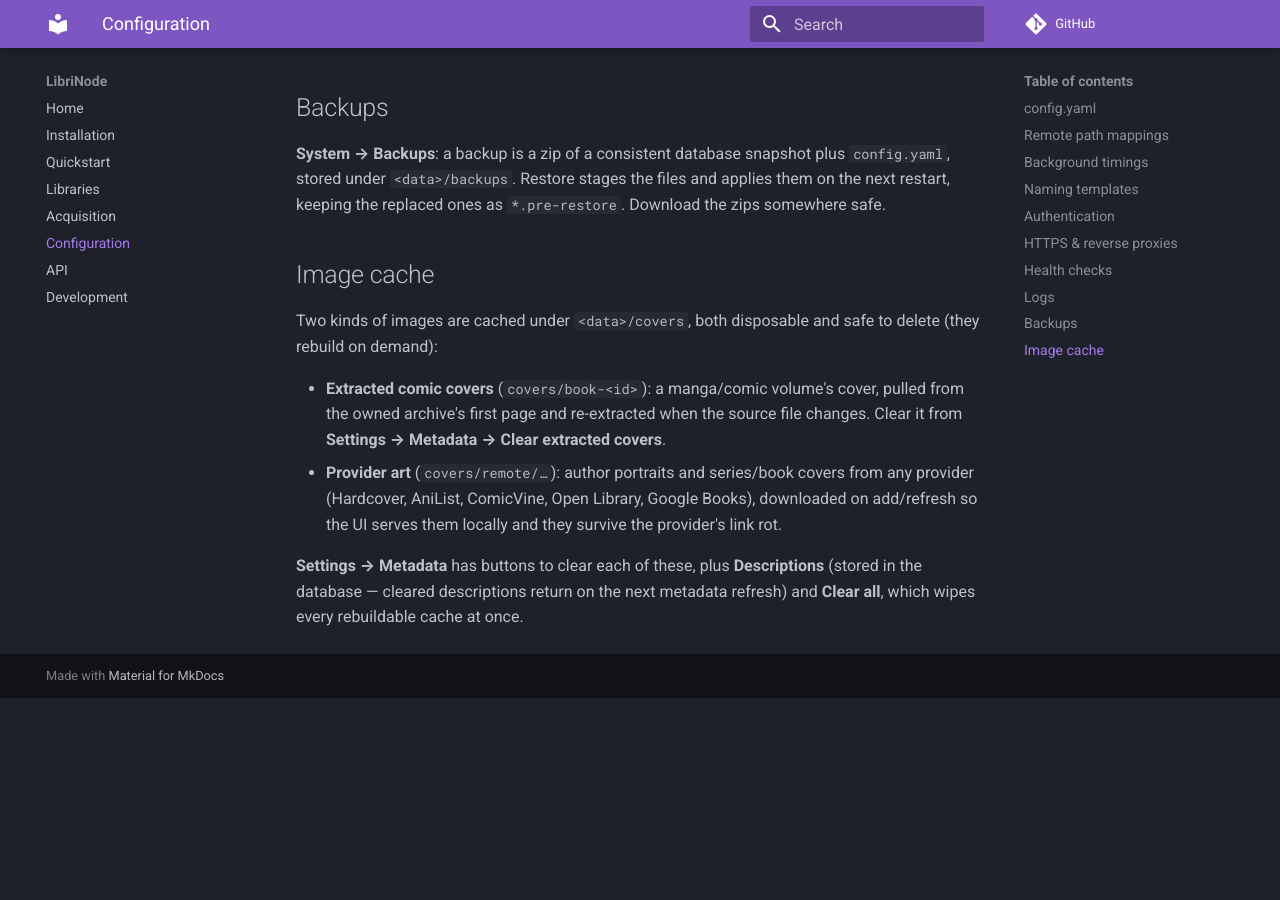
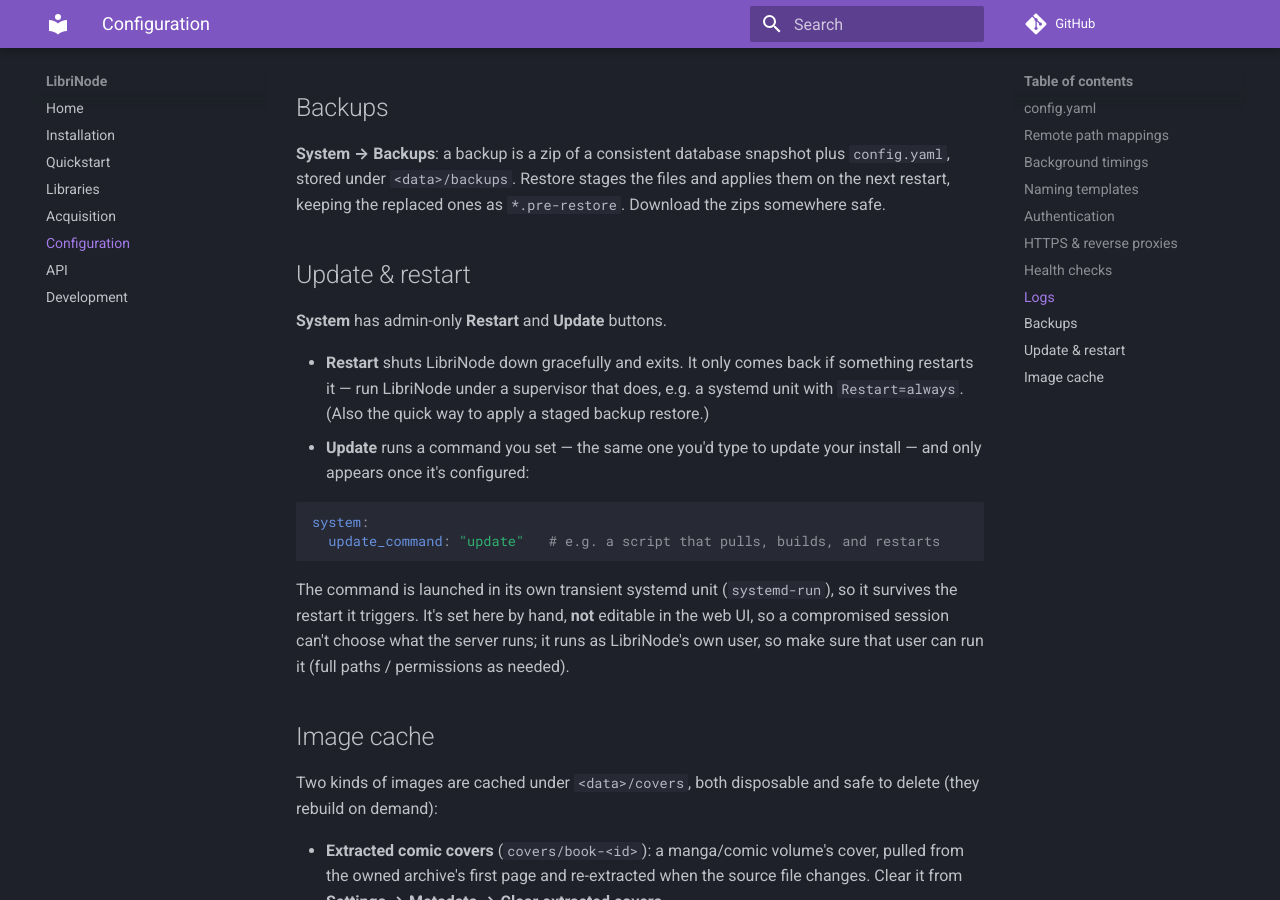
Before and after one commit to obstruct-exit-emit/LibriNode, an MkDocs documentation site: the page built from docs/configuration.md, in a window 1280 px wide and 900 px high, scrolled down 3751 px. Built offline with MkDocs 1.6.1 and Material for MkDocs 9.7.7, drawn with Linux system fonts in a browser that asks for light colours; comment, search, counter and statistics services are not loaded; before the commit the page ends 4449 px from its top, so only the background shows below that.

Commit message:
Docs: Update/Restart buttons and system.update_command
Document the new admin System actions — Restart (graceful exit for a
supervisor to respawn) and Update (runs the configured
system.update_command in a transient systemd unit) — in the API route
table and a configuration section, including the config.yaml key and the
"supervisor must restart it" note.

Co-Authored-By: Claude Opus 4.8 <noreply@anthropic.com>

````diff
--- a/docs/configuration.md
+++ b/docs/configuration.md
@@ -180,6 +180,28 @@ plus `config.yaml`, stored under `<data>/backups`. Restore stages the files
 and applies them on the next restart, keeping the replaced ones as
 `*.pre-restore`. Download the zips somewhere safe.
 
+## Update & restart
+
+**System** has admin-only **Restart** and **Update** buttons.
+
+- **Restart** shuts LibriNode down gracefully and exits. It only comes back if
+  something restarts it — run LibriNode under a supervisor that does, e.g. a
+  systemd unit with `Restart=always`. (Also the quick way to apply a staged
+  backup restore.)
+- **Update** runs a command you set — the same one you'd type to update your
+  install — and only appears once it's configured:
+
+  ```yaml
+  system:
+    update_command: "update"   # e.g. a script that pulls, builds, and restarts
+  ```
+
+  The command is launched in its own transient systemd unit (`systemd-run`), so
+  it survives the restart it triggers. It's set here by hand, **not** editable
+  in the web UI, so a compromised session can't choose what the server runs; it
+  runs as LibriNode's own user, so make sure that user can run it (full paths /
+  permissions as needed).
+
 ## Image cache
 
 Two kinds of images are cached under `<data>/covers`, both disposable and
````
Also changed, not shown: docs/api.md (+1 -1 lines).
